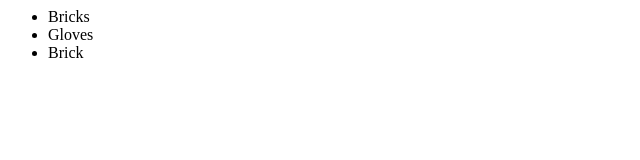
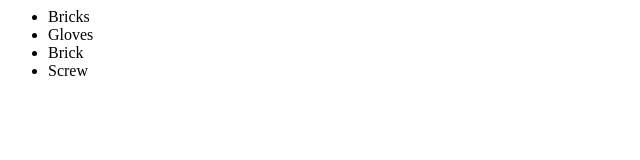
Before and after one commit to gulnawazaamir/FirstProject, a plain HTML site: page Index.html in a window 1280 px wide. Shown: the full height of the page, 0-640 px from the left. Drawn offline with Linux system fonts and the light colour scheme.

Commit message:
Branch test

```diff
--- a/Index.html
+++ b/Index.html
@@ -5,6 +5,7 @@
                 <li>Bricks</li>
                 <li>Gloves</li>
                 <li>Brick</li>
+                <li>Screw</li>
             </ul>
         </div>
     </body>
```
